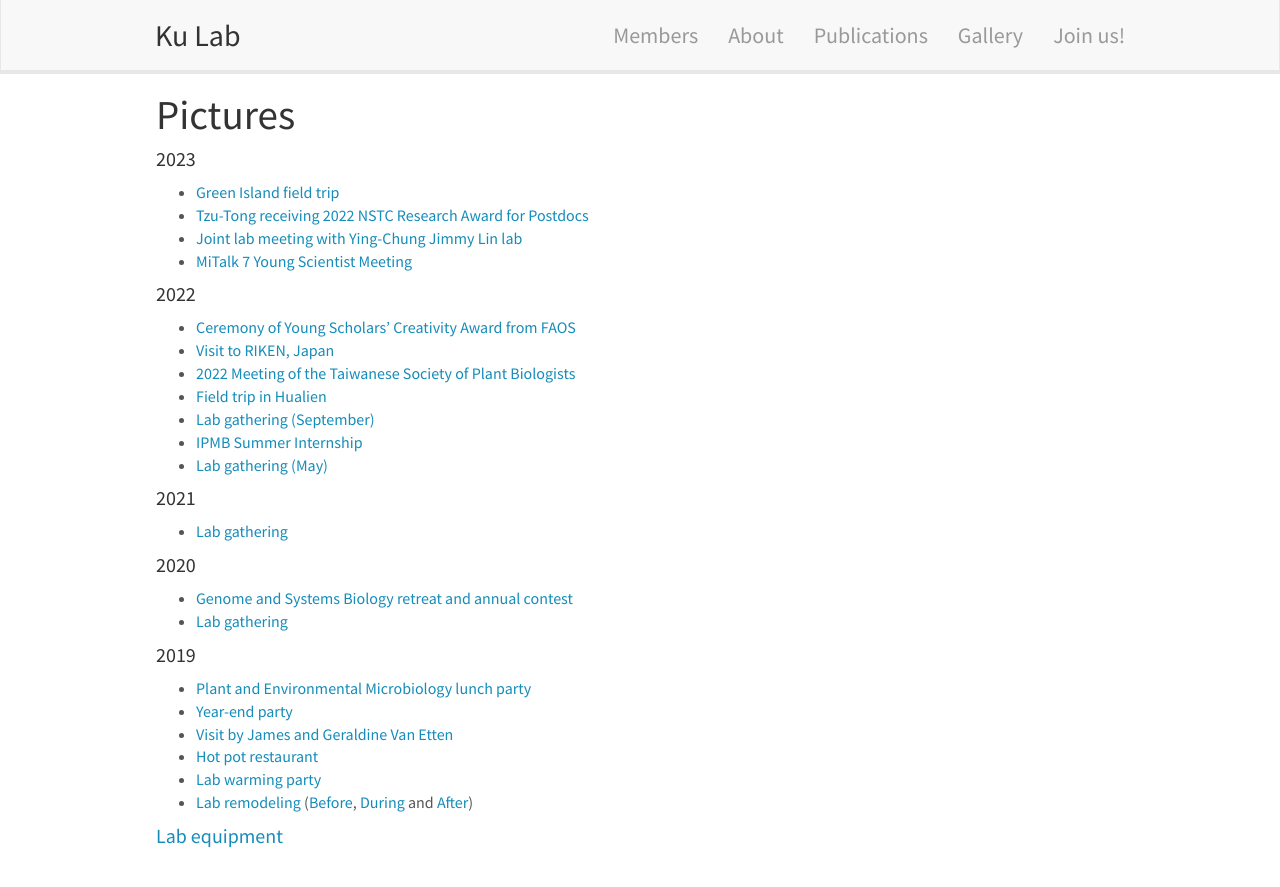
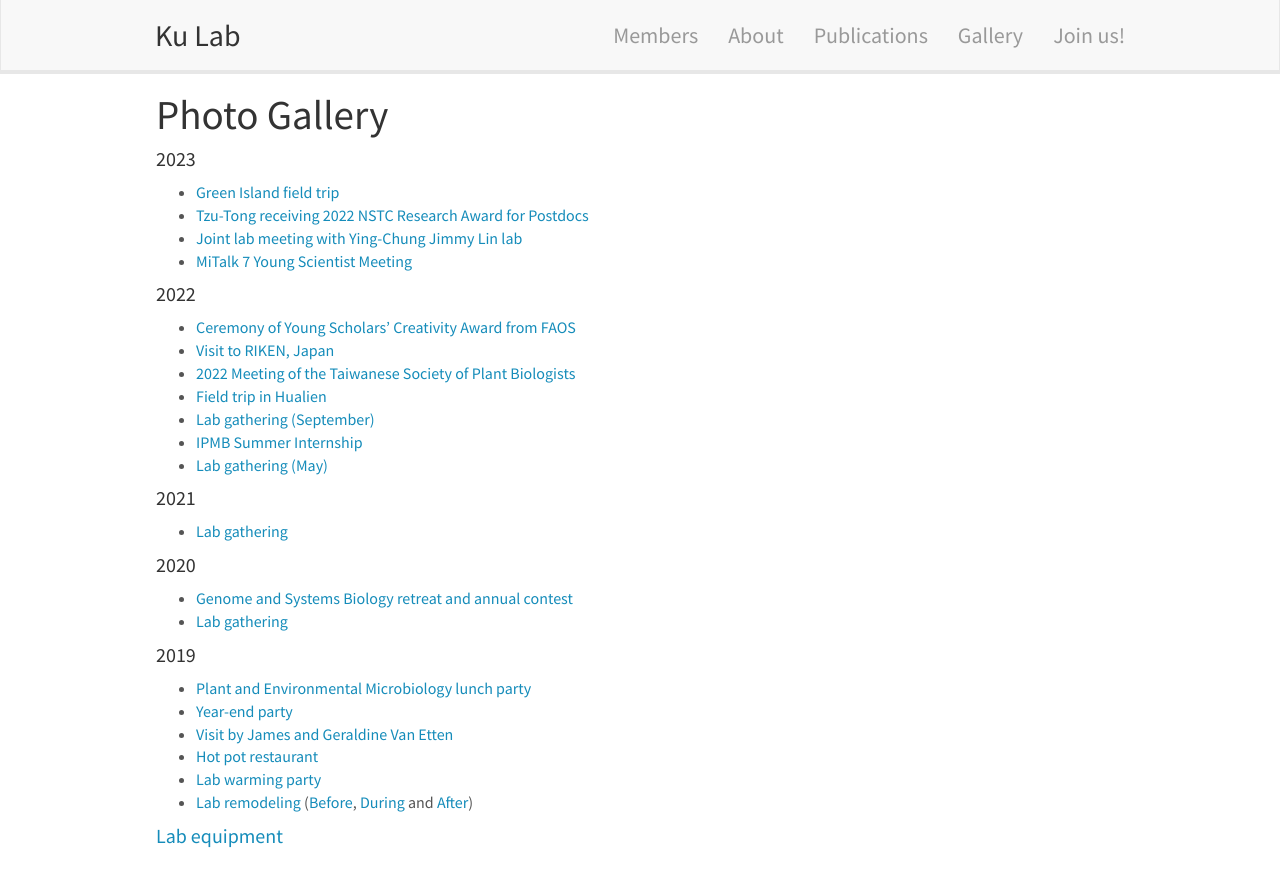
Before and after one commit to tzutongkao/Kao_Lab, a Jekyll site: the page built from _pages/pictures.md, in a window 1280 px wide and 900 px high. Shown: the top 887 px of the window. Built offline with Jekyll 4.4.1, drawn with Linux system fonts in a browser that asks for light colours; nearby versions of some CDN libraries.

Commit message:
Update pictures.md

```diff
--- a/_pages/pictures.md
+++ b/_pages/pictures.md
@@ -5,7 +5,7 @@ excerpt: "Ku Lab -- Gallery"
 permalink: /pictures/
 ---
 
-# Pictures
+# Photo Gallery
 #### 2023
 * [Green Island field trip](#2023GI)
 * [Tzu-Tong receiving 2022 NSTC Research Award for Postdocs](#2022NSTCpostdoc)
```
